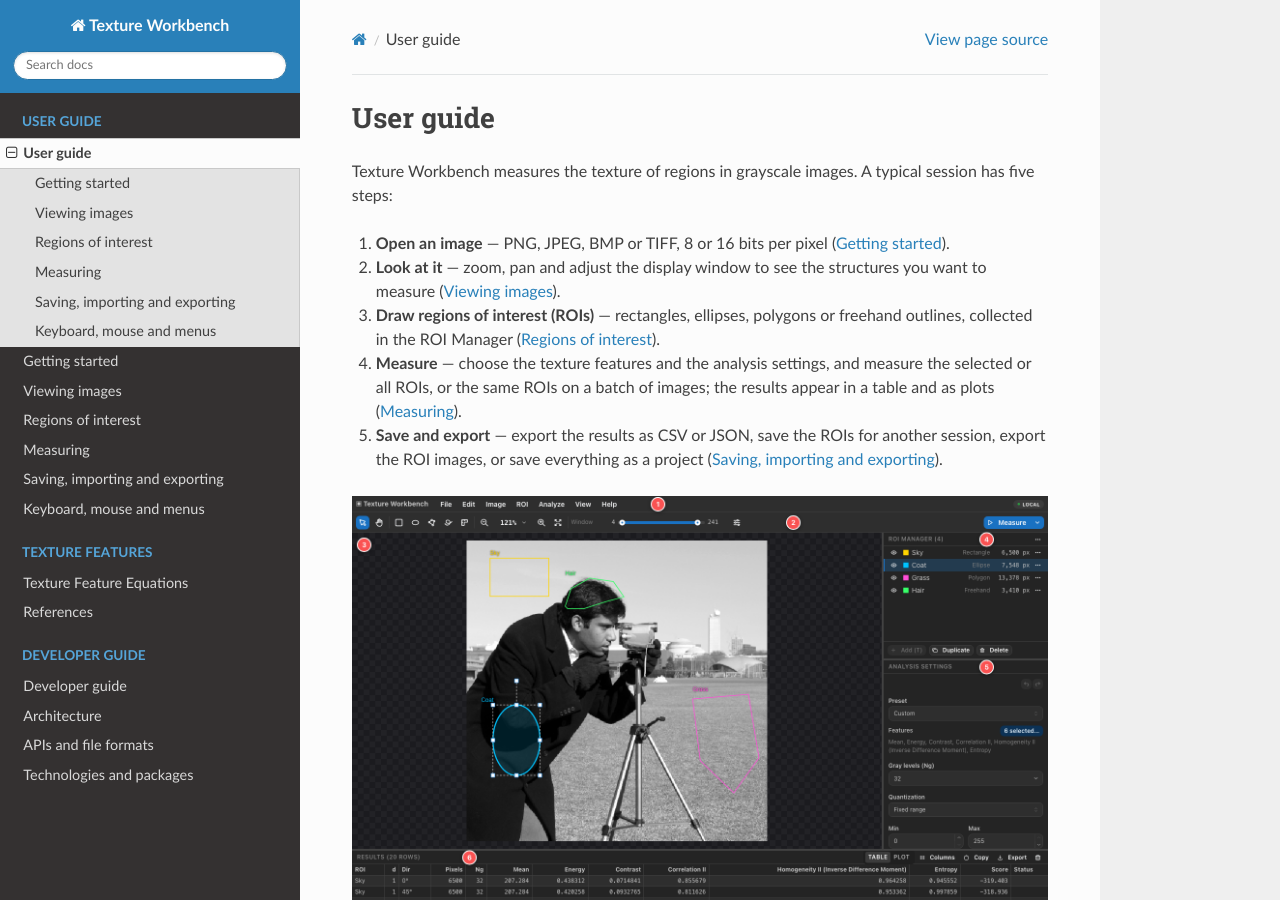
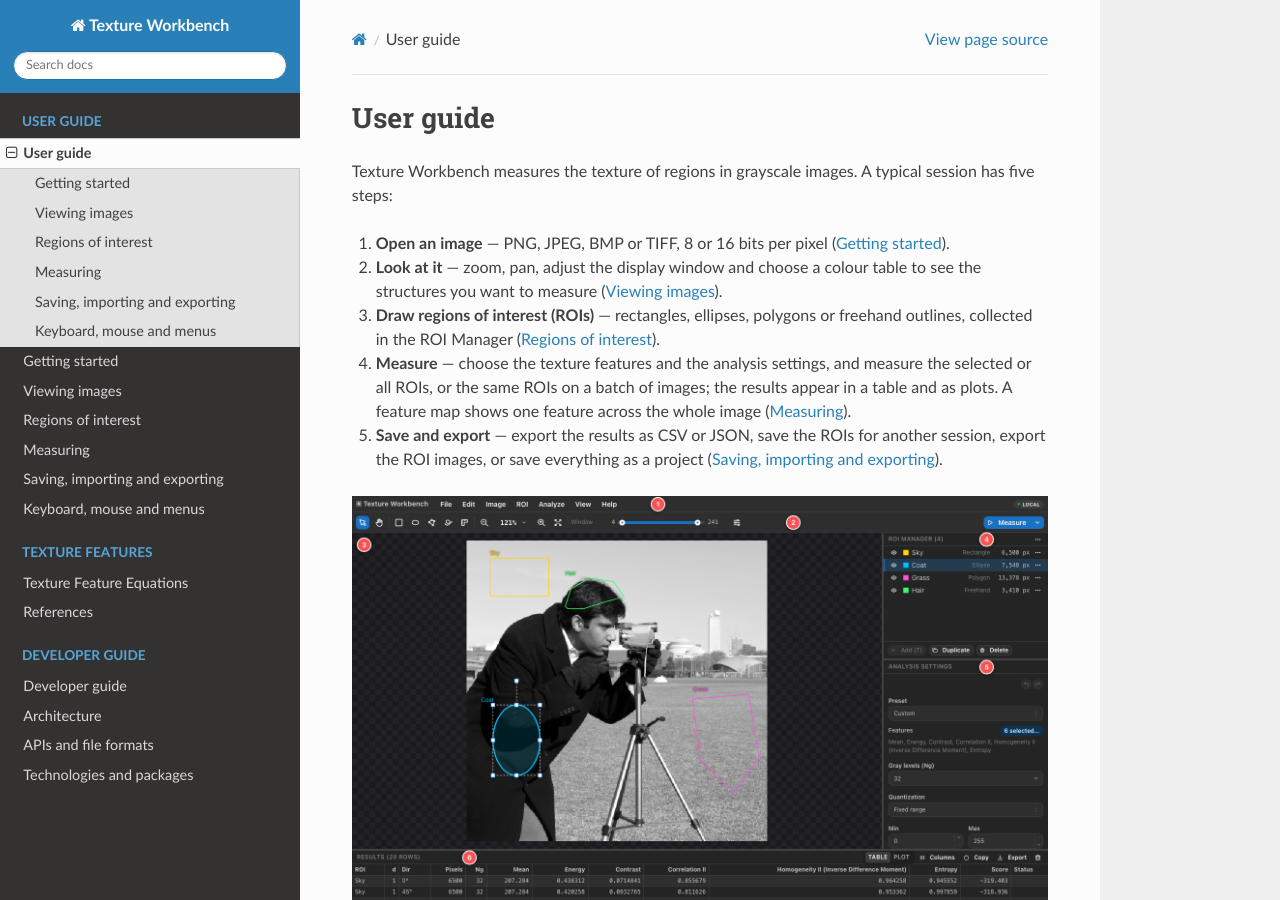
Before and after one commit to markccchiang/GLCM-Texture-Analysis, a Sphinx documentation site: the page built from doc/user/index.rst, in a window 1280 px wide and 900 px high. Built offline with Sphinx 7.4.7 and the Read the Docs theme 3.1.0, drawn with Linux system fonts in a browser that asks for light colours.

Commit message:
Mention feature maps and colour tables in the documentation overviews
Co-Authored-By: Claude Opus 5 <noreply@anthropic.com>
Claude-Session: https://claude.ai/code/session_01PbGtFUgumc4WCXmBcb7ysQ

```diff
--- a/doc/developer/architecture.rst
+++ b/doc/developer/architecture.rst
@@ -123,6 +123,12 @@ Namespace ``glcm``; include paths are relative to ``core/``.
    * - ``pipeline/AnalysisSettings``
      - Features, gray levels, quantization, distances, directions, aggregation, log base and score settings, with
        ``DefaultSettings`` and ``ValidateSettings``.
+   * - ``pipeline/FeatureMap``
+     - ``ComputeFeatureMapRows``: one co-occurrence feature (not the Maximal Correlation Coefficient) in an odd window,
+       clipped at the image edges, around the points of a grid over the whole image, as the mean over the selected
+       directions (NaN without pixel pairs). ``ResolveFeatureMapGrid`` chooses the step (at most 512 points per side
+       automatically, 2048 by hand). The image is quantized as a whole, so any band of rows gives the same values as
+       the whole map.
    * - ``pipeline/AnalysisRunner``
      - ``RunAnalysis`` measures every ROI at every distance: region statistics, first-order statistics, run length and
        size zone features (once per ROI), gray tone difference and local binary pattern features (per distance; LBP
--- a/doc/index.rst
+++ b/doc/index.rst
@@ -4,8 +4,9 @@ Texture Workbench
 Texture Workbench computes texture features of regions of interest (ROIs) in 8- and 16-bit grayscale images: Haralick
 features from the Gray Level Co-occurrence Matrix (GLCM), first-order statistics, and run length (GLRLM), size zone
 (GLSZM), neighbourhood gray tone difference (NGTDM) and local binary pattern (LBP) features. Users open an image in the
-browser, draw rectangle, ellipse, polygon or freehand ROIs, choose the features and analysis settings, measure, and
-export the results. The application runs on a
+browser, view it with a display window and colour tables, draw rectangle, ellipse, polygon or freehand ROIs, choose the
+features and analysis settings, measure, and export the results. A feature map shows how a co-occurrence feature changes
+across the whole image, computed in a sliding window and drawn in colour over the image. The application runs on a
 single computer (local mode) or on a server shared by several users (server mode).
 
 This documentation has three parts:
--- a/doc/user/index.rst
+++ b/doc/user/index.rst
@@ -6,12 +6,13 @@ User guide
 Texture Workbench measures the texture of regions in grayscale images. A typical session has five steps:
 
 #. **Open an image** — PNG, JPEG, BMP or TIFF, 8 or 16 bits per pixel (:ref:`getting-started`).
-#. **Look at it** — zoom, pan and adjust the display window to see the structures you want to measure
-   (:ref:`viewing`).
+#. **Look at it** — zoom, pan, adjust the display window and choose a colour table to see the structures you want to
+   measure (:ref:`viewing`).
 #. **Draw regions of interest (ROIs)** — rectangles, ellipses, polygons or freehand outlines, collected in the ROI
    Manager (:ref:`rois`).
 #. **Measure** — choose the texture features and the analysis settings, and measure the selected or all ROIs, or the
-   same ROIs on a batch of images; the results appear in a table and as plots (:ref:`measuring`).
+   same ROIs on a batch of images; the results appear in a table and as plots. A feature map shows one feature across
+   the whole image (:ref:`measuring`).
 #. **Save and export** — export the results as CSV or JSON, save the ROIs for another session, export the ROI images,
    or save everything as a project (:ref:`files`).
 
```
Also changed, not shown: README.md (+9 -5 lines), doc/developer/images/architecture-overview.svg.
